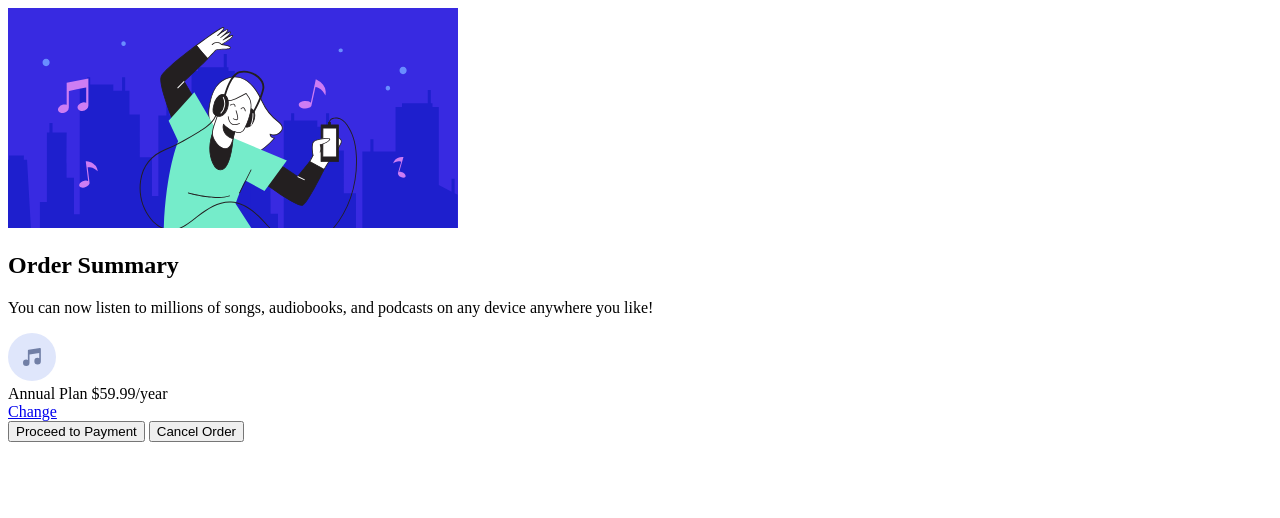
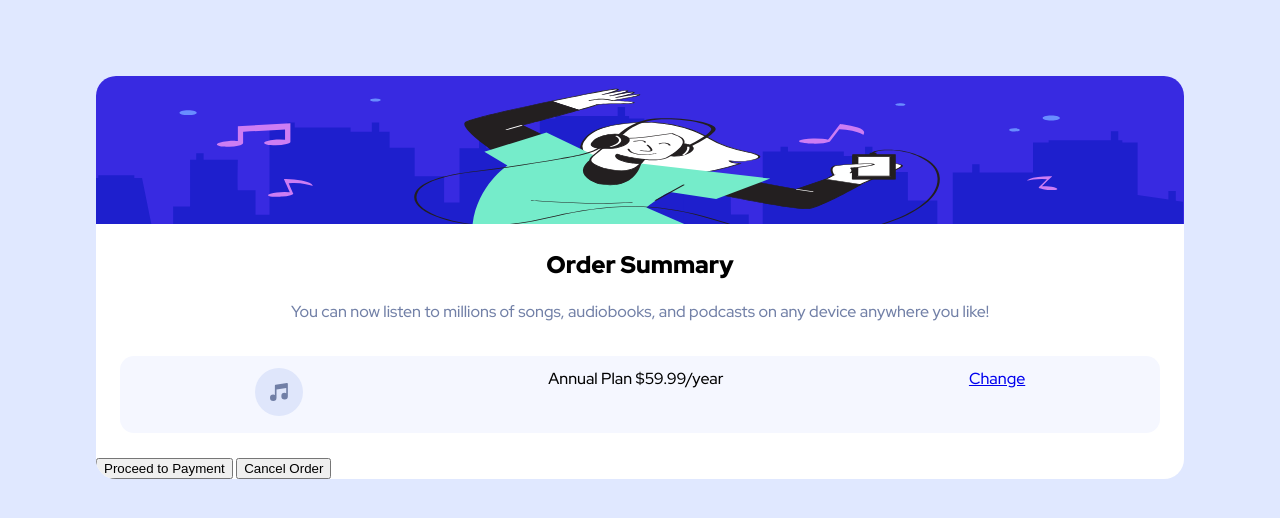
Before and after one commit to BorisFernandoHC/SEGUNDO, a plain HTML site: page index.html in a window 1280 px wide. Drawn offline with Linux system fonts and the light colour scheme.

Commit message:
ESTILO REALIZADO AL 80%

```diff
--- a/css/style.css
+++ b/css/style.css
@@ -1,2 +1,57 @@
-.attribution { font-size: 11px; text-align: center; }
-.attribution a { color: hsl(228, 45%, 44%); }
+:root{
+     /* PRIMARY COLORS */
+    --Pale-blue:hsl(225, 100%, 94%);
+    --Bright-blue: hsl(245, 75%, 52%);
+    /* NEUTRAL COLORS */
+    --Very-pale-blue: hsl(225, 100%, 98%);
+    --Desaturated-blue: hsl(224, 23%, 55%);
+    --Dark-blue: hsl(223, 47%, 23%);
+    /*FUNTE*/
+    font-family: 'Red Hat Display', sans-serif;
+    /* ANCOR COLOR */
+    --a-color:hsl(228, 45%, 44%);
+}
+body{
+    margin: 0;
+    padding: 0;
+    box-sizing: border-box;
+    background-color: var(--Pale-blue);
+}
+.payment-card{
+    /* centrear */
+    margin: 0 auto;
+    margin-top: 76px;
+    /* ANCHURA */
+    width: 85%;
+    overflow: hidden;
+    /* Para darle redondeo */
+    border-radius: 20px;
+    /* fondo blanco */
+    background-color: white;
+}
+.payment-card header img{
+    height: 148px;
+    width: 100%;
+}
+main{
+    text-align: center;
+}
+main h1{
+    font-weight: 900;
+}
+main p{
+    /* arriba derecha abajo izquierda */
+    margin: 0 24px 32px 24px ;
+    color: var(--Desaturated-blue);
+    font-weight: 500;
+    line-height: 24px;
+}
+.plan {
+    display: flex;
+    justify-content: space-around;
+    align-content: center;
+    background-color: var(--Very-pale-blue);
+    padding: 12px;
+    border-radius: 14px;
+    margin: 8px 24px 24px 24px;
+}
--- a/index.html
+++ b/index.html
@@ -7,13 +7,16 @@
 
   <link rel="icon" type="image/png" sizes="32x32" href="./images//favicon-32x32.png">
   <link rel="stylesheet" href="css/style.css">
+  <link rel="preconnect" href="https://fonts.googleapis.com">
+<link rel="preconnect" href="https://fonts.gstatic.com" crossorigin>
+<link href="https://fonts.googleapis.com/css2?family=Red+Hat+Display:wght@500;700;900&display=swap" rel="stylesheet">
 
   <title>Order summary card</title>
 
 </head>
 
 <body>
-  <article>
+  <article class="payment-card">
     <header>
     <img src="./images/illustration-hero.svg" alt="Hero de niña escucando musica">
     </header>
@@ -21,7 +24,7 @@
       <h1> Order Summary </h1>
       <p>You can now listen to millions of songs, audiobooks, and podcasts on any
         device anywhere you like!</p>
-      <section class="planes">
+      <section class="plan">
 
         <div>
           <img src="./images/icon-music.svg" alt="" class="">
@@ -37,11 +40,12 @@
           <a href="/">Change</a>
         </div>
       </section>
+    </main>
       <section>
        <button>Proceed to Payment</button>
        <button>Cancel Order</button>
       </section>
-    </main>
+
 
   </article>
 </body>
```
